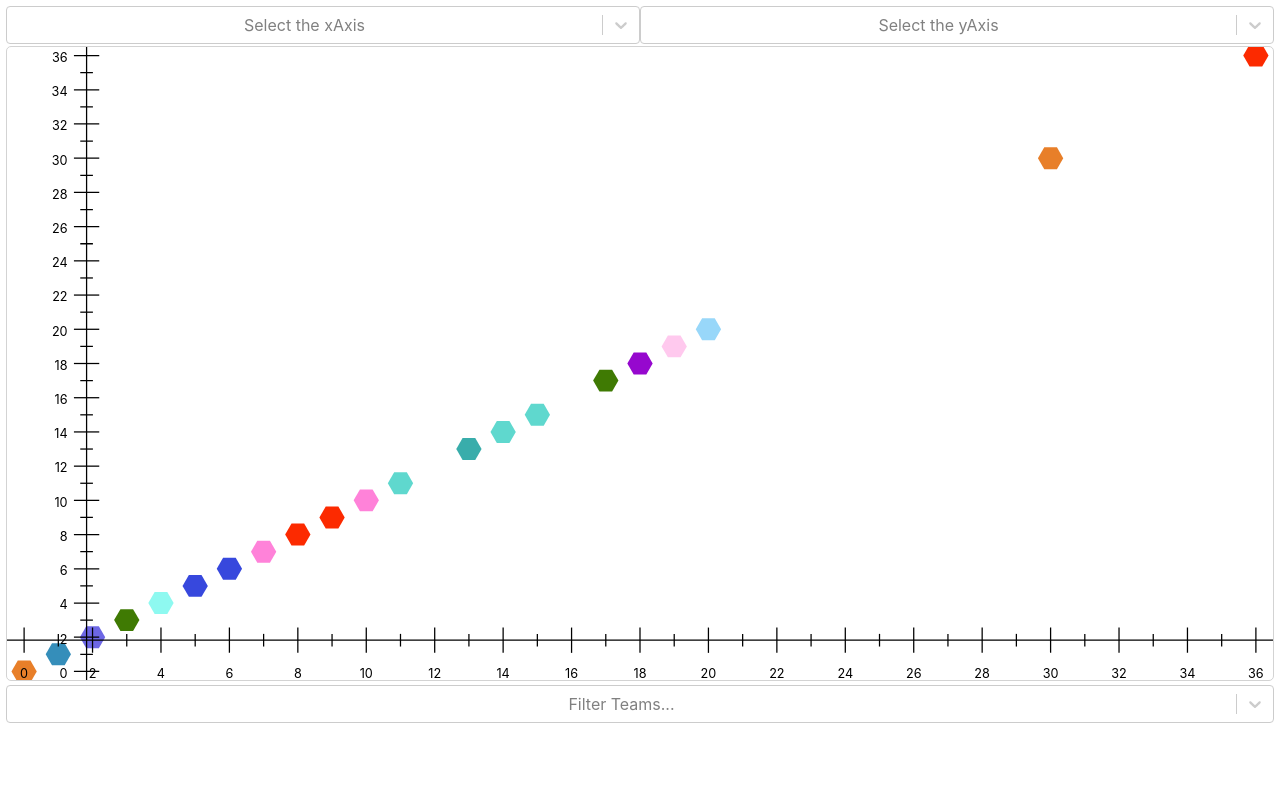
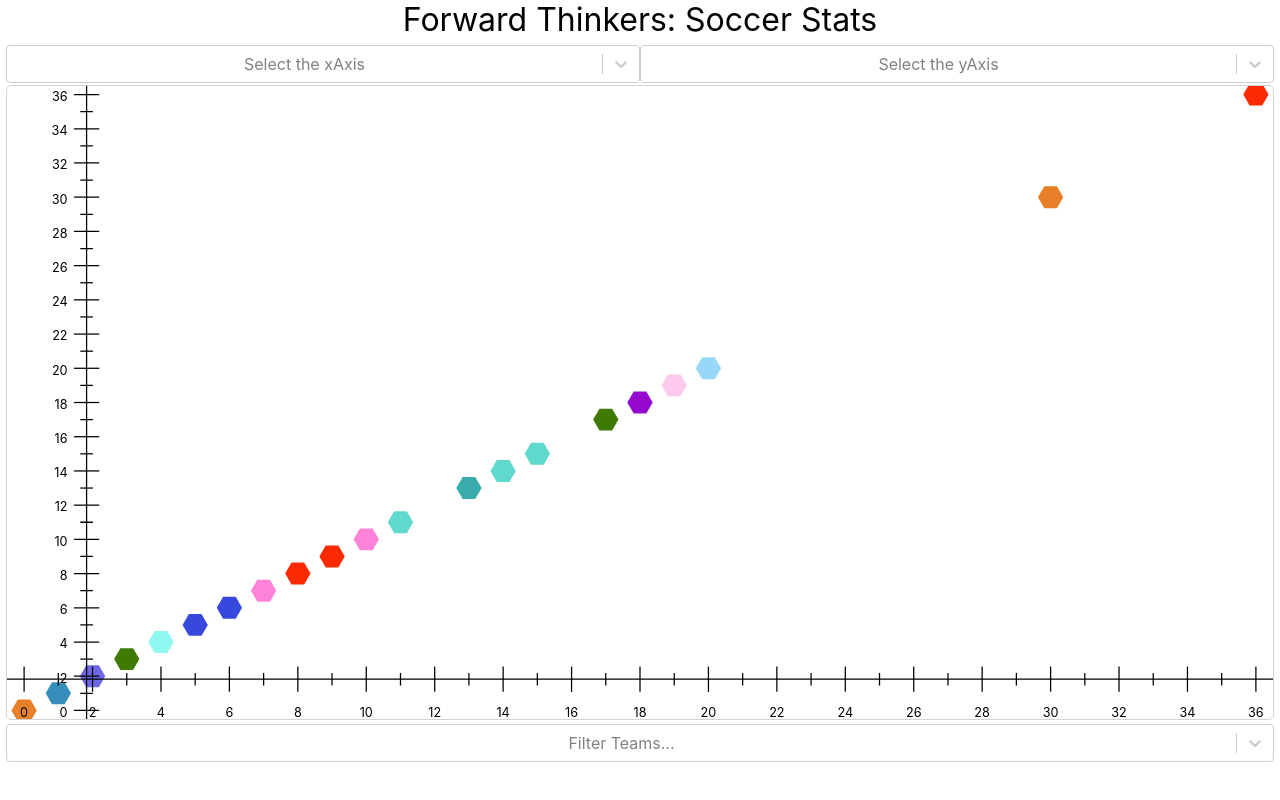
Before and after one commit to Nuri-G/ForwardThinkers, a React (Create React App) app: page / in a window 1280 px wide. Built offline with nearby package versions, Linux system fonts and the light colour scheme.

Commit message:
Added title

```diff
--- a/public/index.html
+++ b/public/index.html
@@ -28,6 +28,7 @@
   </head>
   <body>
     <noscript>You need to enable JavaScript to run this app.</noscript>
+    <p class="Title">Forward Thinkers: Soccer Stats</p>
     <div id="root"></div>
     <!--
       This HTML file is a template.
--- a/src/App.css
+++ b/src/App.css
@@ -42,3 +42,9 @@
   display: inline-block;
   width: 50%;
 }
+
+.Title {
+  font-size: 2em;
+  text-align: center;
+  margin: 0;
+}
```
